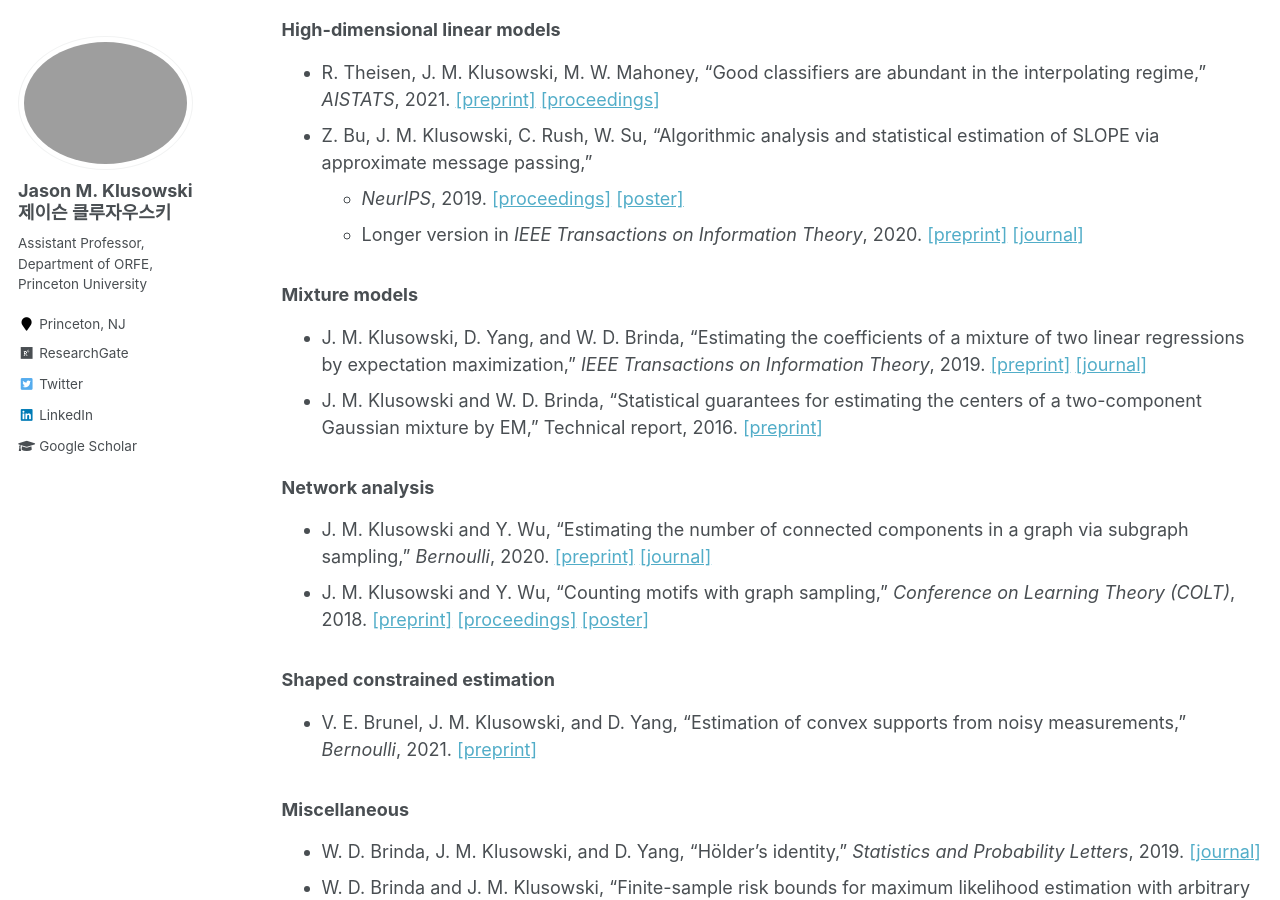
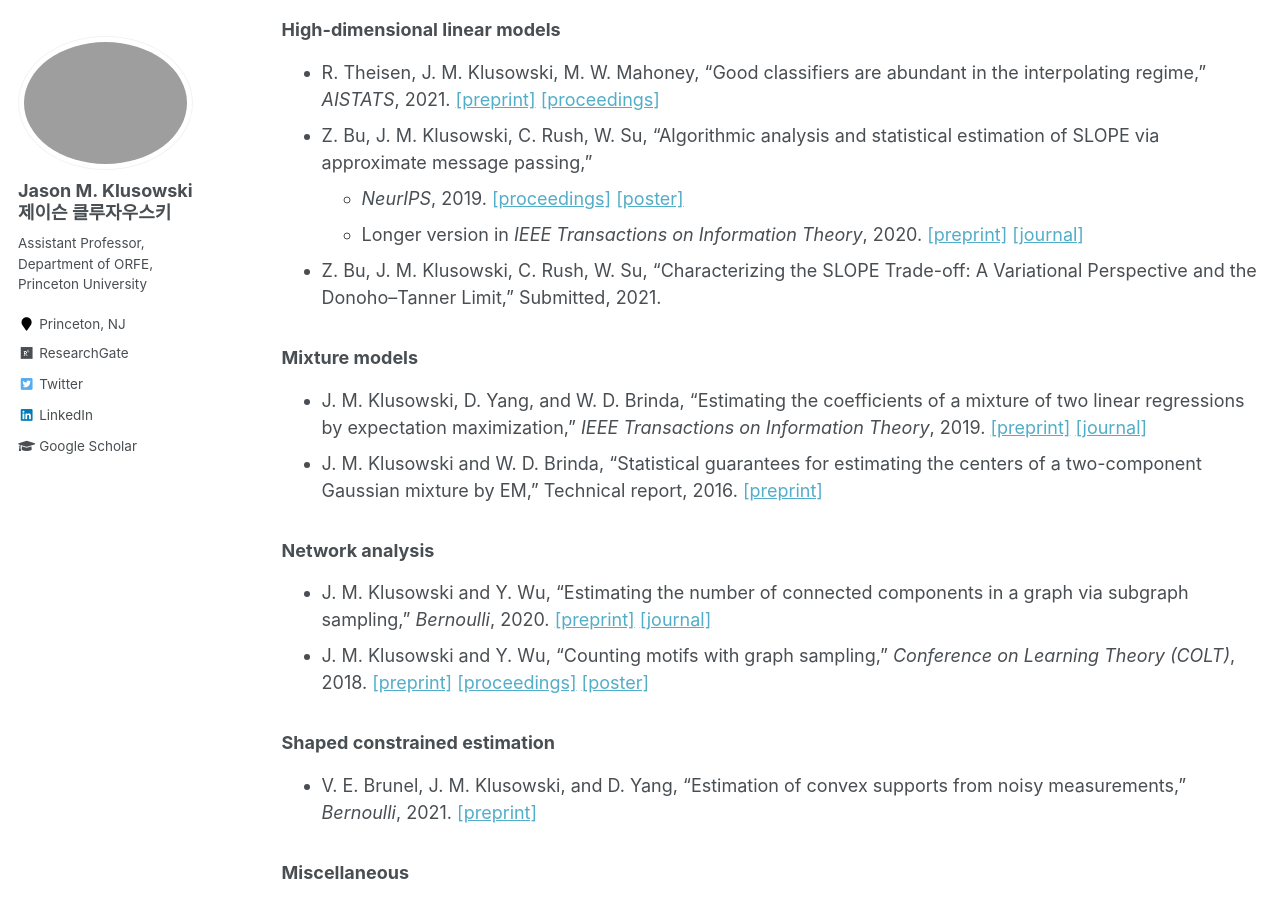
Before and after one commit to jasonklusowski/jasonklusowski.github.io, a Jekyll site: the page built from _pages/publications.md, in a window 1280 px wide and 900 px high, scrolled down 1016 px. Built offline with Jekyll 4.4.1, drawn with Linux system fonts in a browser that asks for light colours; formulas are drawn with MathJax 3.

Commit message:
Update publications.md

```diff
--- a/_pages/publications.md
+++ b/_pages/publications.md
@@ -31,6 +31,7 @@ You can also find my articles on my [Google Scholar profile](https://scholar.goo
 * Z. Bu, J. M. Klusowski, C. Rush, W. Su, "Algorithmic analysis and statistical estimation of SLOPE via approximate message passing,"
   - _NeurIPS_, 2019. [[proceedings]](http://papers.neurips.cc/paper/9134-algorithmic-analysis-and-statistical-estimation-of-slope-via-approximate-message-passing) [[poster]](https://jasonklusowski.github.io/files/SLOPEAMP_poster.pdf)
   - Longer version in _IEEE Transactions on Information Theory_, 2020. [[preprint]](https://arxiv.org/pdf/1907.07502.pdf) [[journal]](https://ieeexplore.ieee.org/document/9204751)
+* Z. Bu, J. M. Klusowski, C. Rush, W. Su, "Characterizing the SLOPE Trade-off: A Variational Perspective and the Donoho–Tanner Limit," Submitted, 2021.
 
 ### Mixture models
 
```
